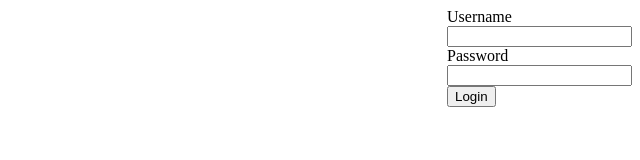
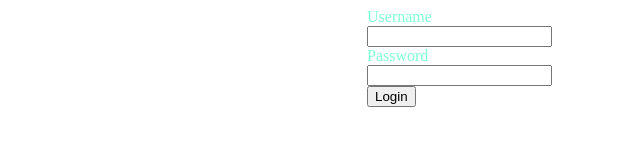
Before and after one commit to 74z4r14/74z4r14.github.io, a plain HTML site: page index.html in a window 1280 px wide. Shown: the whole page, without its empty margins (640-1280 px from the left). Drawn offline with Linux system fonts and the light colour scheme.

Commit message:
Background

```diff
--- a/style.css
+++ b/style.css
@@ -5,10 +5,11 @@ body {
 .container {
     position: relative;
     padding: 10px;
+    color: aquamarine;
 }
 
 .left {
     position: absolute;
     top: 0px;
-    right: 0px;
+    right: 80px;
 }
```
